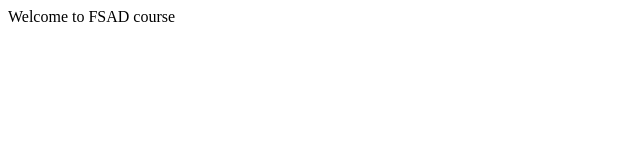
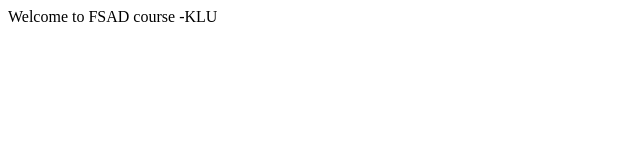
Before and after one commit to ManyaSri99/fsadgitproject, a plain HTML site: page index.html in a window 1280 px wide. Shown: the full height of the page, 0-640 px from the left. Drawn offline with Linux system fonts and the light colour scheme.

Commit message:
Update index.html

```diff
--- a/index.html
+++ b/index.html
@@ -6,6 +6,6 @@
     <title>Document</title>
 </head>
 <body>
-    Welcome to FSAD course
+    Welcome to FSAD course -KLU
 </body>
 </html>
```
